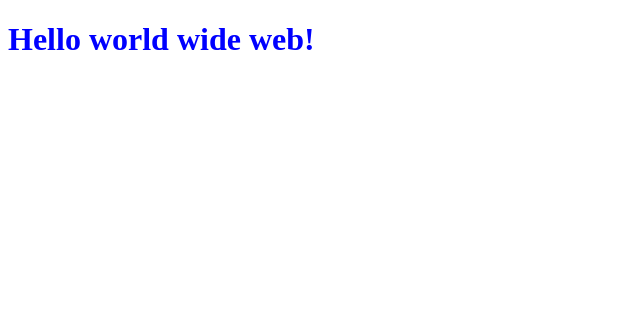
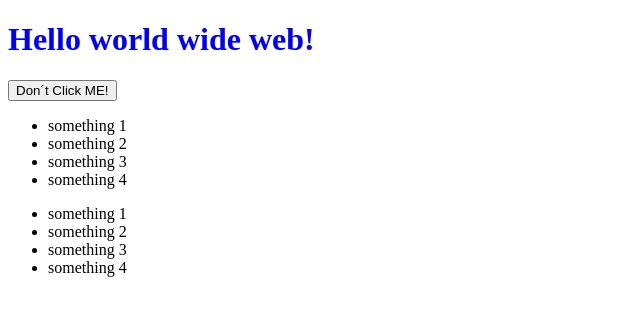
Before and after one commit to UlfBengtsson/HtmlJavaScriptWorkShop, a plain HTML site: page index.html in a window 1280 px wide. Shown: the whole page, without its empty margins (0-640 px from the left). Drawn offline with Linux system fonts and the light colour scheme.

Commit message:
before using addlisenerEvent

```diff
--- a/index.html
+++ b/index.html
@@ -8,6 +8,23 @@
   </head>
   <body>
     <h1 id="changeMe">Hello world!</h1>
+
+    <button id="btnDont" onclick="giveAnimals()">Don´t Click ME!</button>
+
+    <ul>
+      <li>something 1</li>
+      <li>something 2</li>
+      <li>something 3</li>
+      <li>something 4</li>
+    </ul>
+
+    <ul>
+      <li>something 1</li>
+      <li>something 2</li>
+      <li>something 3</li>
+      <li>something 4</li>
+    </ul>
+
     <script src="myJS.js"></script>
   </body>
 </html>
--- a/myJS.js
+++ b/myJS.js
@@ -1,4 +1,12 @@
 var myH1 = document.getElementById("changeMe");
 
-myH1.innerHTML = "Hello world wide web!";
+myH1.innerHTML = "<b>Hello world wide web!</b>";
 myH1.style.color = "Blue";
+
+var myUlElements = document.getElementsByTagName("ul");
+
+console.log(myUlElements);
+
+function giveAnimals() {
+  myUlElements[0].innerHTML = "<li>Dog</li><li>Cat</li>";
+}
```
